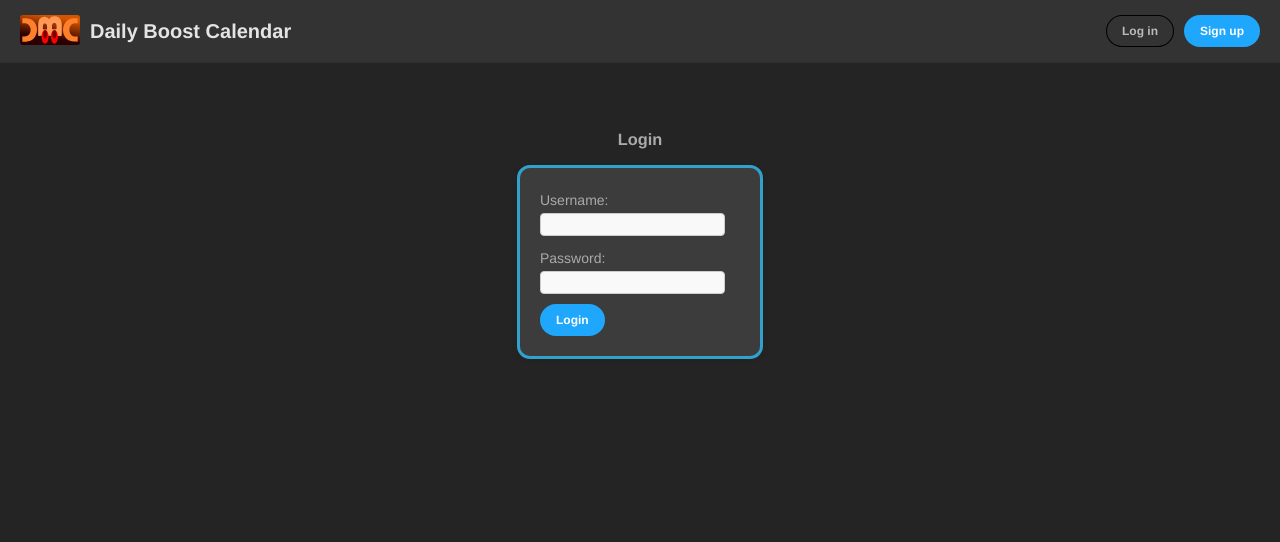
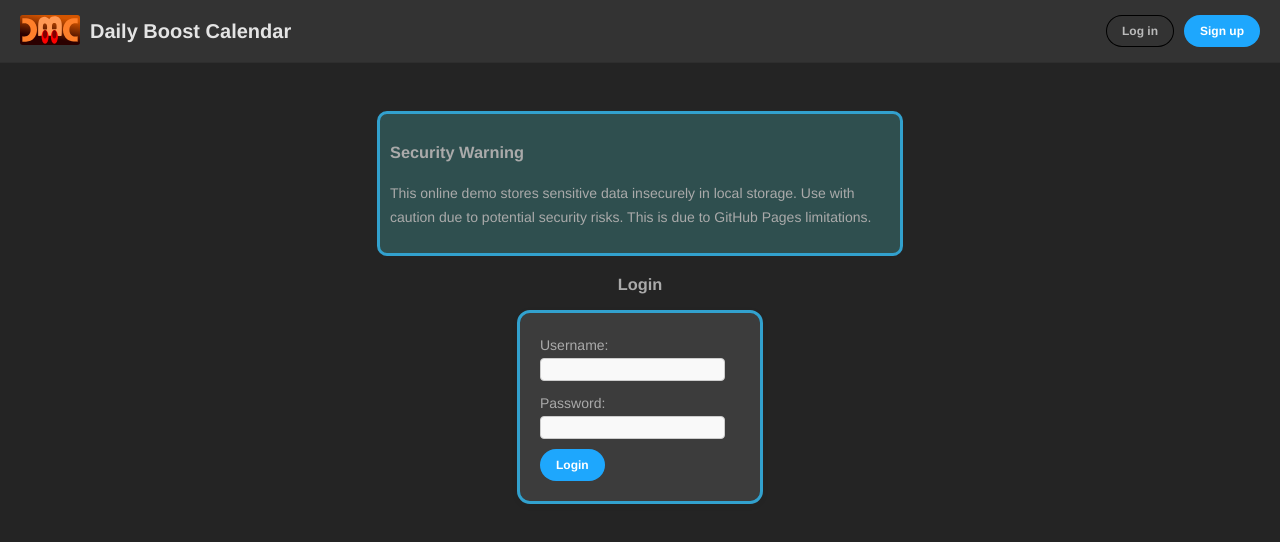
Before and after one commit to darellanodev/daily-boost-calendar, a React (Vite) app: page / in a window 1280 px wide. Both pictures are taken after a click on the button "Continue". Shown: the top 542 px of the page. Built offline with nearby package versions, Linux system fonts and the light colour scheme.

Commit message:
feat: Create alert message to warn users about sensitive data (#15)

```diff
--- /dev/null
+++ b/src/components/AlertInsecureData/alertInsecureData.css
@@ -0,0 +1,8 @@
+.alert-insecure-data {
+  padding: 10px;
+  border-radius: 10px;
+  border-color: #32a1ce;
+  border-style: solid;
+  background-color: darkslategrey;
+  width: 500px;
+}
--- /dev/null
+++ b/src/components/AlertInsecureData/index.tsx
@@ -0,0 +1,16 @@
+import React from 'react'
+
+import './alertInsecureData.css'
+
+export const AlertInsecureData: React.FC = () => {
+  return (
+    <div className="alert-insecure-data">
+      <h1>Security Warning</h1>
+      <p>
+        This online demo stores sensitive data insecurely in local storage. Use
+        with caution due to potential security risks. This is due to GitHub
+        Pages limitations.
+      </p>
+    </div>
+  )
+}
--- a/src/components/Login/index.tsx
+++ b/src/components/Login/index.tsx
@@ -1,6 +1,7 @@
 import React, { useState } from 'react'
 import { Header } from '../Header'
 import { Button } from '../Button'
+import { AlertInsecureData } from '../AlertInsecureData'
 
 import './login.css'
 
@@ -70,6 +71,7 @@ export const Login: React.FC<LoginProps> = ({ onLogin, onSignup }) => {
 
       <article>
         <section>
+          <AlertInsecureData />
           <h3>Login</h3>
           <form id="login-form" onSubmit={handleSubmit}>
             <div>
--- a/src/components/Signup/index.tsx
+++ b/src/components/Signup/index.tsx
@@ -7,6 +7,7 @@ import { User } from '../../models/User'
 import { CalendarItem } from '../../models/CalendarItem'
 import { UsersManager } from '../../models/UsersManager'
 import { ActiveDays } from '../../models/ActiveDays'
+import { AlertInsecureData } from '../AlertInsecureData'
 
 interface SignupProps {
   onLogin: () => void
@@ -72,6 +73,7 @@ export const Signup: React.FC<SignupProps> = ({ onLogin }) => {
 
       <article>
         <section>
+          <AlertInsecureData />
           <h3>Sign up</h3>
           <form id="signup-form" onSubmit={handleSubmit}>
             <div>
```
Also changed, not shown: 1 other file (tests, documents, lock files or other folders).
